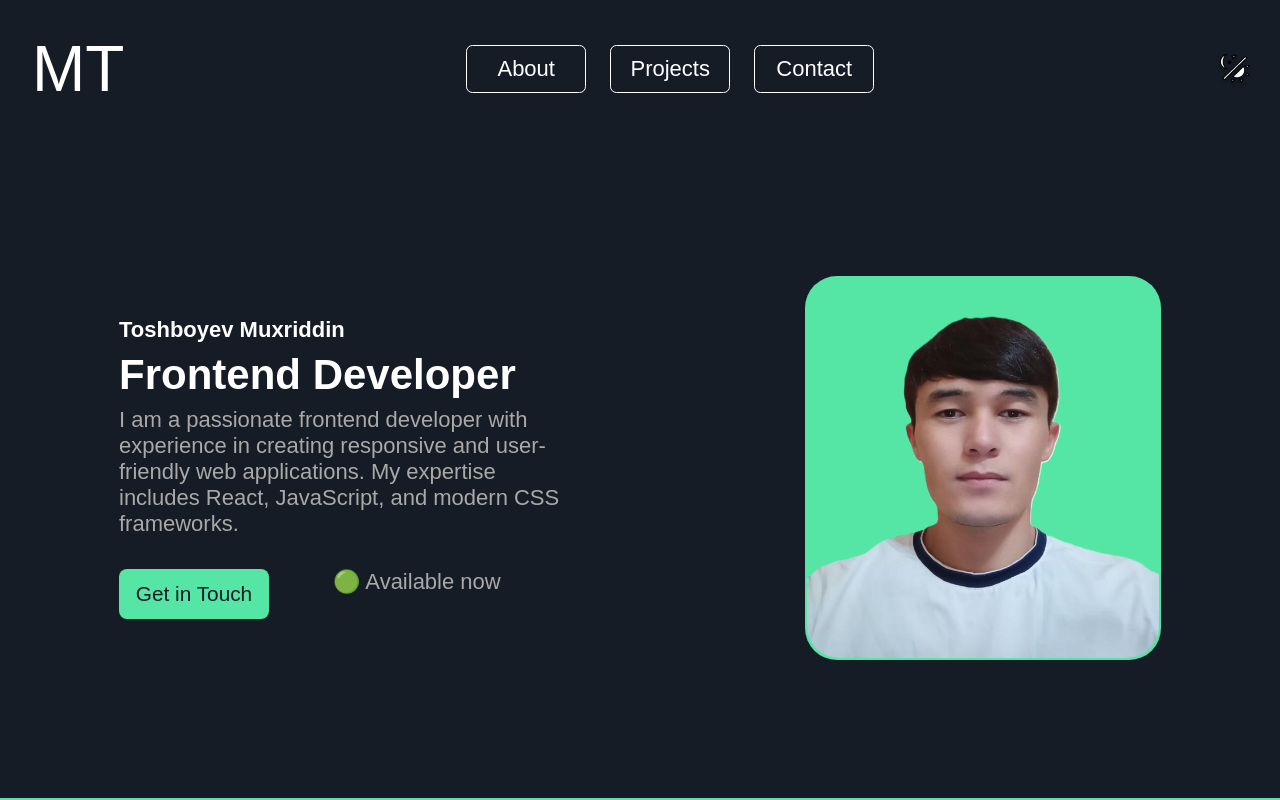
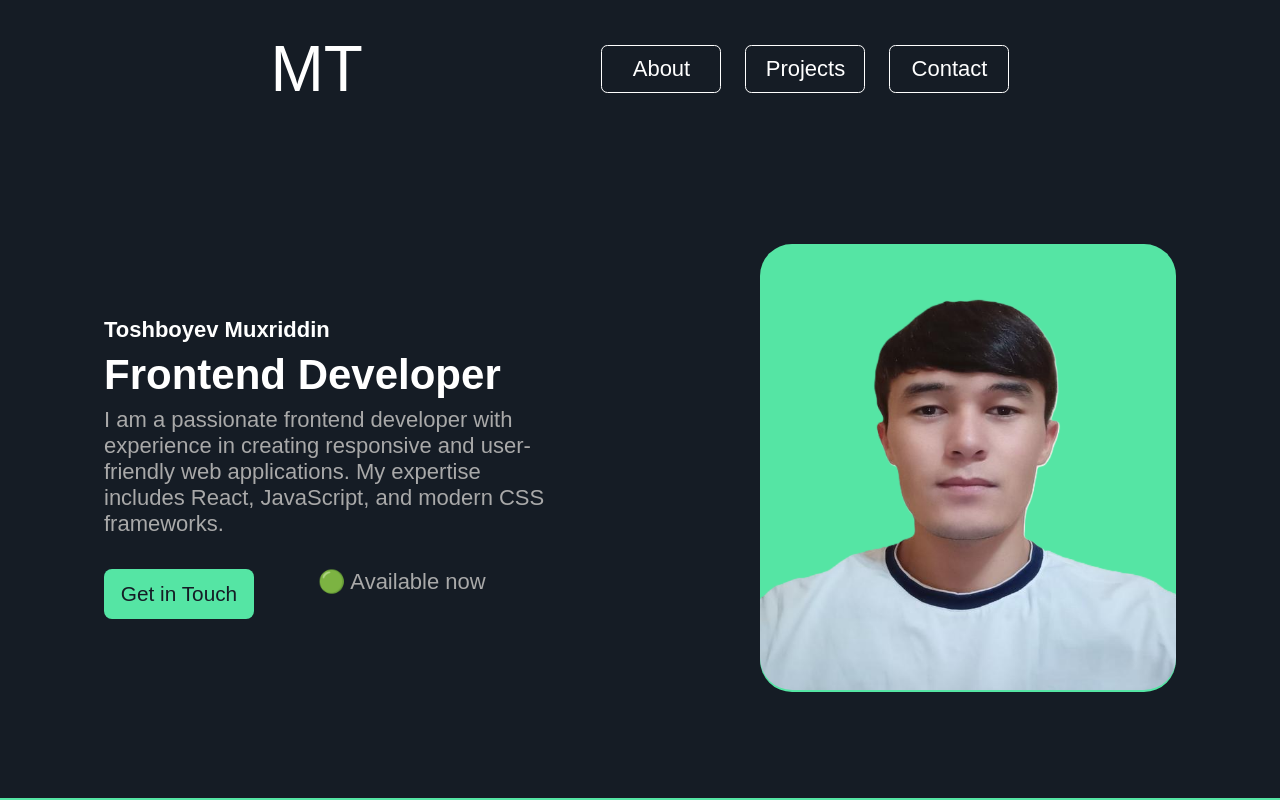
Before and after one commit to MukhriddinToshboyev/Portfoliyo, a React (Vite) app: page / in a window 1280 px wide. Shown: the top 800 px of the page. Built offline with nearby package versions, Linux system fonts and the light colour scheme.

Commit message:
delete: home icon

```diff
--- a/src/Home/index.jsx
+++ b/src/Home/index.jsx
@@ -11,9 +11,6 @@ function Home() {
           <button>About</button>
           <button>Projects</button>
           <button>Contact</button>
-        </div>
-        <div className="Home_navbar_icon">
-          <img src={Vector} alt="#" />
         </div>
       </nav>
       <main className="Home_card">
--- a/src/Home/style.css
+++ b/src/Home/style.css
@@ -13,7 +13,7 @@
   padding: 2rem;
   display: flex;
   align-items: center;
-  justify-content: space-between;
+  justify-content: space-evenly;
 }
 
 .Home_navbar_title {
@@ -42,19 +42,6 @@
   color: #151c25;
   cursor: pointer;
   border-radius: 0.4rem;
-}
-
-.Home_navbar_icon {
-  background: none;
-  border: none;
-  width: 2rem;
-  height: 2rem;
-}
-
-.Home_navbar_icon :hover {
-  background-color: #55e5a4;
-  border-radius: 40%;
-  cursor: pointer;
 }
 
 /* Card */
@@ -108,16 +95,16 @@
 .Home_right {
   background-color: #55e5a4;
   border-radius: 2rem;
-  width: 22.25rem;
-  height: 24rem;
+  width: 26rem;
+  height: 28rem;
   display: flex;
   align-items: center;
   justify-content: center;
 }
 
 .Home_right img {
-  width: 22rem;
-  height: 28rem;
+  width: 26rem;
+  height: 32rem;
   margin-bottom: 4.3rem;
   border-radius: 2rem;
 }
@@ -133,12 +120,12 @@
 @media (max-width: 768px) {
   .Home_navbar {
     flex-direction: column;
-    padding: 1.5rem;
+    padding: 2rem;
     gap: 1rem;
   }
   .Home_card {
     flex-direction: column;
     padding: 2rem;
-    gap: 1rem;
+    gap: 2rem;
   }
 }
```
